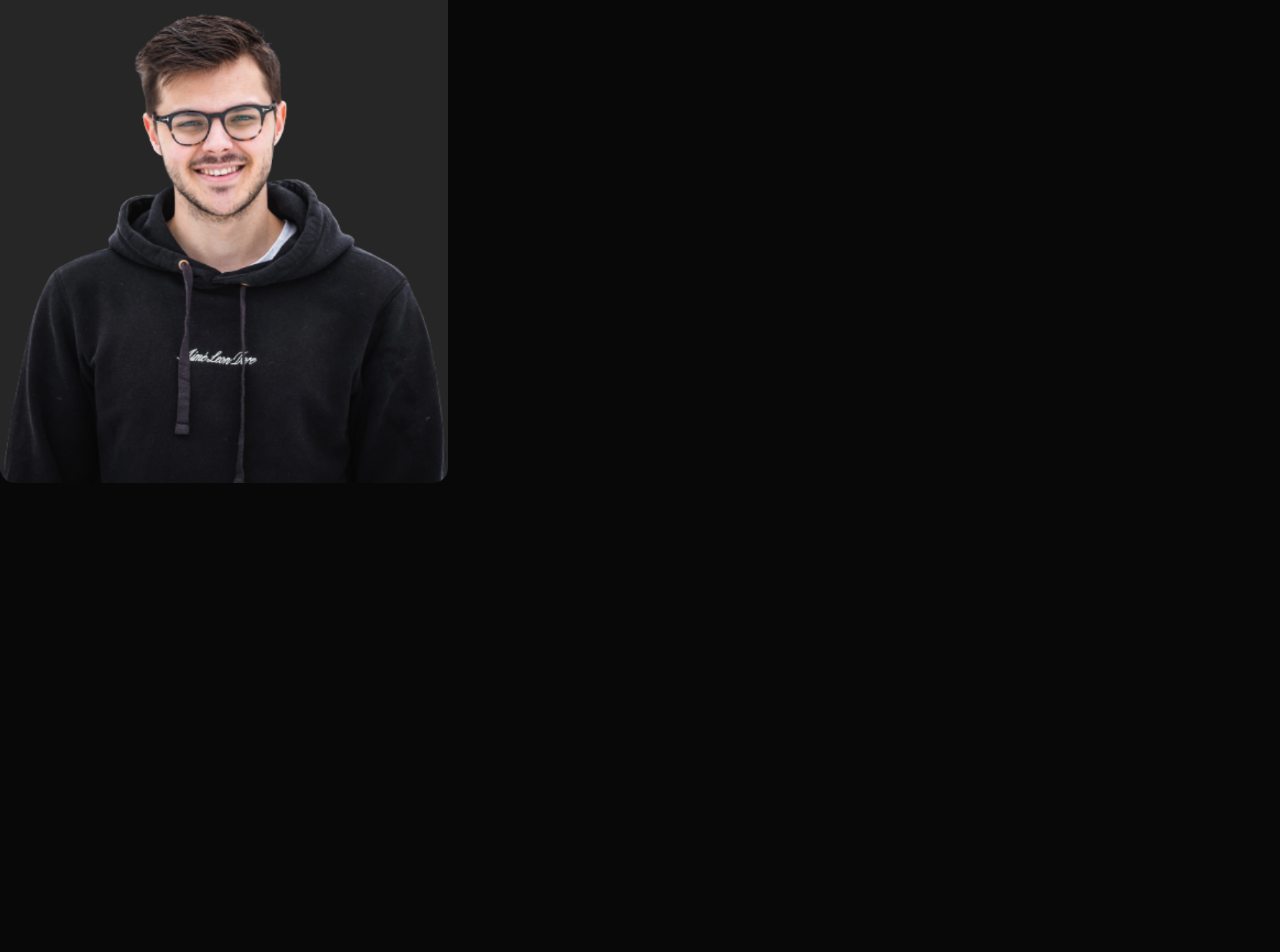
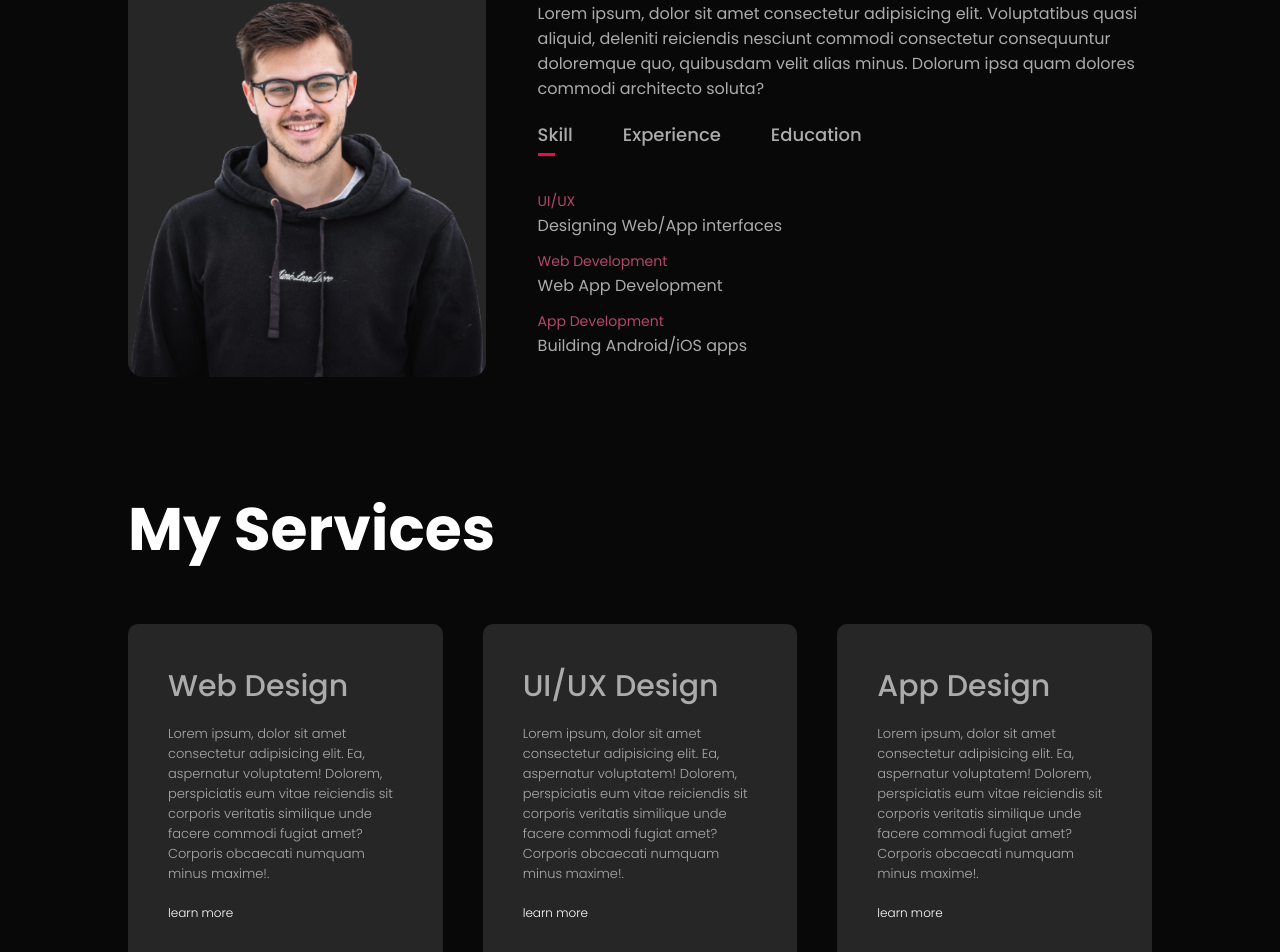
Before and after one commit to bisaisgithub/portfolio, a Next.js app: page / in a window 1280 px wide. Shown: the part 979-1931 px from the top of the page. Before the commit the page ends 1546 px from the top, so only its background shows below. Built offline with nearby package versions, Linux system fonts and the light colour scheme.

Commit message:
services

```diff
--- a/components/home/about.js
+++ b/components/home/about.js
@@ -1,6 +1,22 @@
-import styles from '../../styles/Home.module.scss'
+import styles from "../../styles/Home.module.scss";
+import { useState } from "react";
 
 const About = () => {
+
+  const [tabTitle, setTabTitle] = useState(
+    {
+      skills: true,
+      experience: false,
+      education: false
+    }
+  );
+
+  const handleTabLink = ()=>{
+    if (tabLinks !== styles.tabLinks) {
+
+    }
+  }
+
   return (
     <div id="about" className={styles.about}>
       <div className={styles.container}>
@@ -9,12 +25,45 @@ const About = () => {
             <img src="images/user.png" alt="user" />
           </div>
           <div className={styles.col2}>
-            <h1>About Me</h1>
+            <h2>About Me</h2>
+            <p>
+              Lorem ipsum, dolor sit amet consectetur adipisicing elit.
+              Voluptatibus quasi aliquid, deleniti reiciendis nesciunt commodi
+              consectetur consequuntur doloremque quo, quibusdam velit alias
+              minus. Dolorum ipsa quam dolores commodi architecto soluta?
+            </p>
+            <div className={styles.tabTitles}>
+              <p onClick={()=>setTabTitle({skills: true, experience: false, education: false})} className={tabTitle.skills?`${styles.tabLinks} ${styles.activeTabLink}`: styles.tabLinks}>Skill</p>
+              <p onClick={()=>setTabTitle({skills: false, experience: true, education: false})} className={tabTitle.experience?`${styles.tabLinks} ${styles.activeTabLink}`: styles.tabLinks}>Experience</p>
+              <p onClick={()=>setTabTitle({skills: false, experience: false, education: true})} className={tabTitle.education?`${styles.tabLinks} ${styles.activeTabLink}`: styles.tabLinks}>Education</p>
+            </div>
+            <div className={tabTitle.skills?`${styles.tabContent} ${styles.activeTabContent}`: styles.tabContent}>
+              <ul>
+                <li><span>UI/UX</span><br/>Designing Web/App interfaces</li>
+                <li><span>Web Development</span><br/>Web App Development</li>
+                <li><span>App Development</span><br/>Building Android/iOS apps</li>
+              </ul>
+            </div>
+            <div className={tabTitle.experience?`${styles.tabContent} ${styles.activeTabContent}`: styles.tabContent}>
+              <ul>
+                <li><span>2021 - Current</span><br/>UI/UX Design Training at ET Institute</li>
+                <li><span>2019 - 2021</span><br/>Team Lead at StarApp LLC.</li>
+                <li><span>2017 - 2019</span><br/>UI/UX Design Executive at Coin Digital Ltd.</li>
+                <li><span>2016 - 2017</span><br/>Internship at ekart eCommerce.</li>
+              </ul>
+            </div>
+            <div className={tabTitle.education?`${styles.tabContent} ${styles.activeTabContent}`: styles.tabContent}>
+              <ul>
+                <li><span>2016</span><br/>UI/UX Design Training at ET Institute</li>
+                <li><span>2016</span><br/>MBA from MIT Bangalore.</li>
+                <li><span>2014</span><br/>BBA from ISM Bangalore.</li>
+              </ul>
+            </div>
           </div>
         </div>
       </div>
     </div>
-   );
-}
+  );
+};
 
 export default About;
--- /dev/null
+++ b/components/home/services.js
@@ -0,0 +1,45 @@
+import styles from "../../styles/Home.module.scss";
+
+const Services = () => {
+  return (
+    <div className={styles.services}>
+      <div className={styles.container}>
+        <h2 className={styles.subTitle}>My Services</h2>
+        <div className={styles.servicesList}>
+          <div>
+            <h3>Web Design</h3>
+            <p>
+              Lorem ipsum, dolor sit amet consectetur adipisicing elit. Ea,
+              aspernatur voluptatem! Dolorem, perspiciatis eum vitae reiciendis
+              sit corporis veritatis similique unde facere commodi fugiat amet?
+              Corporis obcaecati numquam minus maxime!.
+            </p>
+            <a href="#">learn more</a>
+          </div>
+          <div>
+            <h3>UI/UX Design</h3>
+            <p>
+              Lorem ipsum, dolor sit amet consectetur adipisicing elit. Ea,
+              aspernatur voluptatem! Dolorem, perspiciatis eum vitae reiciendis
+              sit corporis veritatis similique unde facere commodi fugiat amet?
+              Corporis obcaecati numquam minus maxime!.
+            </p>
+            <a href="#">learn more</a>
+          </div>
+          <div>
+            <h3>App Design</h3>
+            <p>
+              Lorem ipsum, dolor sit amet consectetur adipisicing elit. Ea,
+              aspernatur voluptatem! Dolorem, perspiciatis eum vitae reiciendis
+              sit corporis veritatis similique unde facere commodi fugiat amet?
+              Corporis obcaecati numquam minus maxime!.
+            </p>
+            <a href="#">learn more</a>
+          </div>
+        </div>
+      </div>
+    </div>
+  );
+};
+
+export default Services;
--- a/pages/index.js
+++ b/pages/index.js
@@ -2,6 +2,7 @@ import Head from 'next/head'
 import Image from 'next/image'
 import Header from '../components/header/Header'
 import About from '../components/home/about'
+import Services from '../components/home/services'
 import styles from '../styles/Home.module.scss'
 
 export default function Home() {
@@ -14,6 +15,7 @@ export default function Home() {
       </Head>
       <Header/>
       <About />
+      <Services/>
     </div>
   )
 }
--- a/styles/Home.module.scss
+++ b/styles/Home.module.scss
@@ -2,6 +2,7 @@
   padding: 80px 0;
   color: var(--gray);
   .container{
+    padding: 10px 10%;
     .row{
       display: flex;
       justify-content: space-between;
@@ -13,6 +14,109 @@
           border-radius: 15px;
         }
       }
+      .col2{
+        flex-basis: 60%;
+        h2{
+          font-size: 60px;
+          font-weight: 600;
+          color: #fff;
+        }
+        .tabTitles{
+          display: flex;
+          margin: 20px 0 40px;
+          .tabLinks{
+            margin-right: 50px;
+            font-size: 18px;
+            font-weight: 500;
+            cursor: pointer;
+            position: relative;
+            &:after{
+              content: '';
+              width: 0;
+              height: 3px;
+              background: var(--red);
+              left: 0;
+              position: absolute;
+              bottom: -8px;
+              transition: 0.5s;
+            }
+            &:hover:after{
+              width: 100%;
+            }
+          }
+          .activeTabLink{
+            &:after{
+              width: 50%;
+            }
+          }
+        }
+        .tabContent{
+          display: none;
+          ul{
+            li{
+              list-style: none;
+              margin: 10px 0;
+              span{
+                color: var(--pink);
+                font-size: 14px;
+              }
+            }
+          }
+        }
+        .activeTabContent{
+          display: block;
+        }
+      }
     }
   }
 }
+
+.services{
+  padding: 0px 0;
+  .container{
+    padding: 10px 10%;
+    .subTitle{
+      font-size: 60px;
+    }
+    .servicesList{
+      display: grid;
+      grid-template-columns: repeat(auto-fit, minmax(250px, 1fr));
+      grid-gap: 40px;
+      margin-top: 50px;
+      div{
+        background: #262626;
+        padding: 40px;
+        font-size: 13px;
+        font-weight: 300;
+        border-radius: 10px;
+        transition: transform 0.5s, background-color 0.5s;
+        h3{
+          font-size: 30px;
+          color: var(--gray);
+          font-weight: 500;
+          margin-bottom: 15px;
+        }
+        p{
+          font-size: 13px;
+          color: var(--gray);
+        }
+        i{
+          font-size: 50px;
+          margin-bottom: 30px;
+        }
+        a{
+          text-decoration: none;
+          color: #fff;
+          font-size: 12px;
+          margin-top: 20px;
+          display: inline-block;
+        }
+        &:hover{
+          background-color: var(--red);
+          transform: translateY(-10px);
+        }
+      }
+
+    }
+  }
+}
--- a/styles/globals.css
+++ b/styles/globals.css
@@ -1,18 +1,19 @@
-
-:root{
+@import url("https://fonts.googleapis.com/css2?family=Poppins:ital,wght@0,100;0,200;0,300;0,400;0,500;0,600;0,700;1,100;1,200;1,300;1,400;1,500;1,600&display=swap");
+:root {
   --bg: #080808;
   --font: #fff;
   --red: #ff004f;
   --gray: #ababab;
+  --pink: #b54769;
 }
 
-*{
+* {
   margin: 0;
   padding: 0;
-  font-family: 'Poppins', sans-serif;
+  font-family: "Poppins", sans-serif;
   box-sizing: border-box;
 }
-body{
+body {
   background-color: var(--bg);
   color: var(--font);
 }
```
